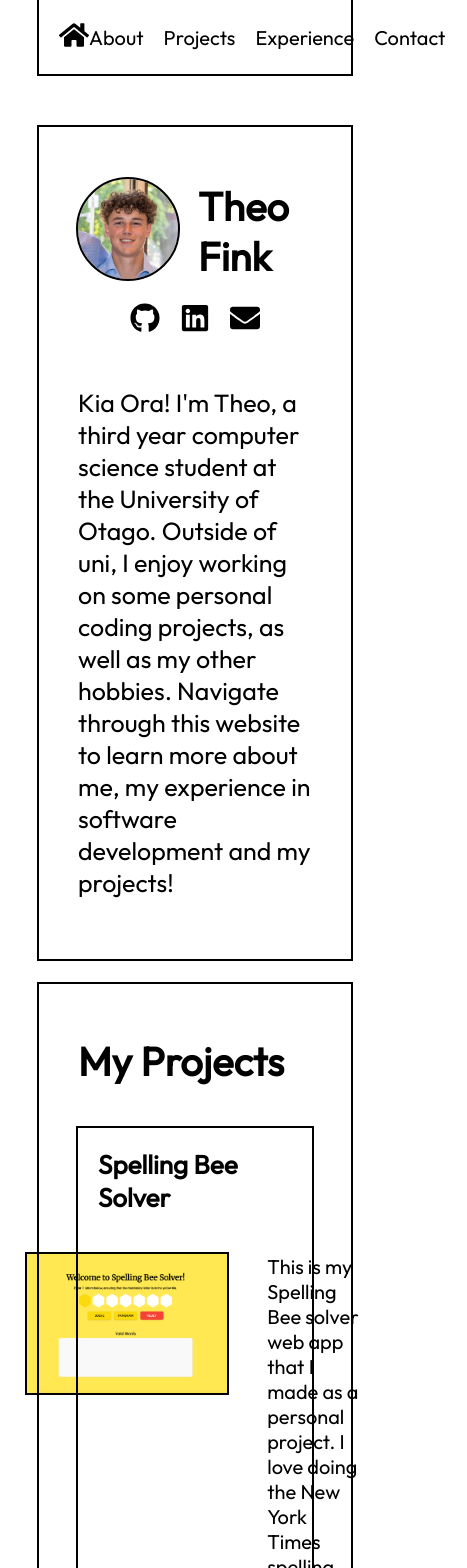
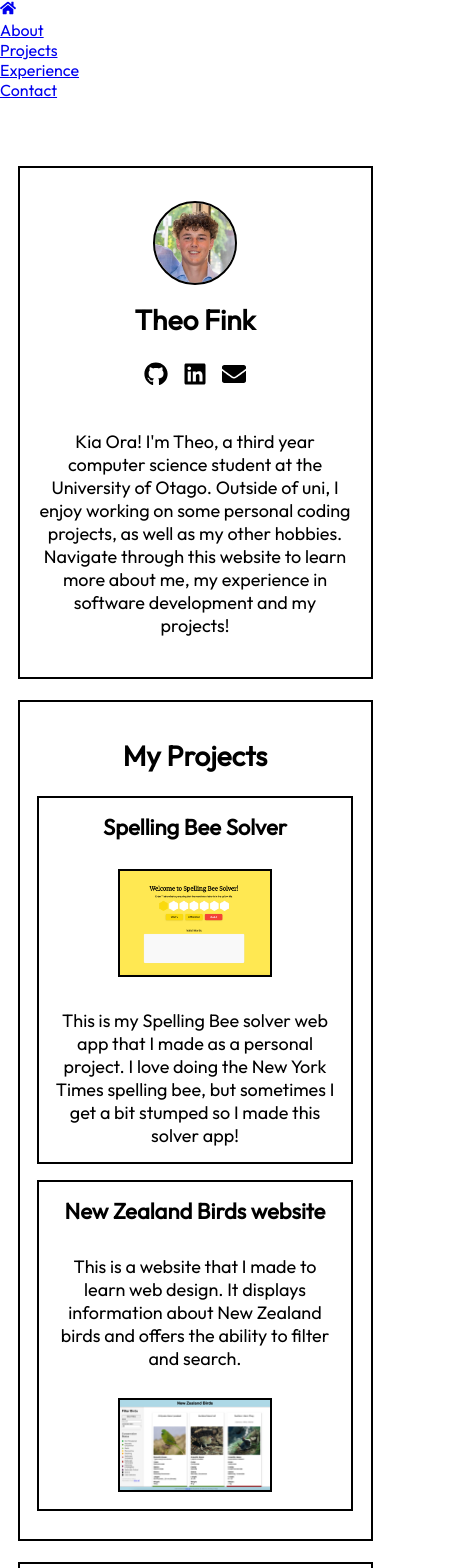
Before and after one commit to theodorefink/portfolio, a React (Vite) app: page / in a window 390 px wide. Shown: the top 1568 px of the page, 467 px wide, since content can reach past the window. Built offline with nearby package versions, Linux system fonts and the light colour scheme.

Commit message:
works on mobile now

```diff
--- a/src/components/About/About.jsx
+++ b/src/components/About/About.jsx
@@ -26,7 +26,7 @@ export const About = () => {
                         alt="music studio photo"
                         className={styles.aboutImage2}
                     />
-                    <p className={styles.aboutDesc}>Outside of coding, I enjoy making electronic music using Ableton, a digital audio workstation on my computer. I have been teaching myself over the past two years and have uploaded some of my finished tracks on my soundcloud <a href="https://soundcloud.com/theodore-nz" target="_blank" rel="noopener noreferrer">here.</a> The world of software instruments and plugins is already super vast, it fascinates me how many sounds and effects can be achieved through software, and I would love to one day be able to code my own! </p>
+                    <p className={styles.aboutDesc}>Outside of coding, I enjoy making electronic music using Ableton, a Digital Audio Workstation on my computer. I have been teaching myself over the past two years and have uploaded some of my finished tracks on my soundcloud <a href="https://soundcloud.com/theodore-nz" target="_blank" rel="noopener noreferrer">here.</a> The world of software instruments and plugins is already super vast, it fascinates me how many sounds and effects can be achieved through software, and I would love to one day be able to code my own! </p>
                 </div>
                 {/* <div className={styles.aboutBox2}>
                     <img
--- a/src/components/About/About.module.css
+++ b/src/components/About/About.module.css
@@ -13,7 +13,7 @@ h2 {
   display: flex;
   justify-content: center;
   font-size: 40px;
-    margin-top: 5vh; /* 5% of the viewport height, adjust as needed */
+  margin-top: 5vh;
   margin-bottom: 5vh;
   transition: transform 0.3s ease, color 0.3s ease;
   max-width: fit-content;
@@ -40,14 +40,7 @@ h2 {
   font-size: 26px;
 }
 
-.aboutImage {
-    max-height: 200px;
-    outline: 2px solid black;
-    margin: 20px;
-    transition: transform 0.3s ease, color 0.3s ease;
-}
-
-.aboutImage2 {
+.aboutImage, .aboutImage2 {
   max-height: 200px;
   outline: 2px solid black;
   margin: 20px;
@@ -72,7 +65,46 @@ h2:hover {
 }
 
 .aboutDesc a {
-    display: inline; /* This ensures the link stays inline with the text */
-    text-decoration: underline; /* Optional: You can add this if you want the link to be underlined */
-    color: inherit; /* Makes the link color inherit the color of the surrounding text */
+  display: inline;
+  text-decoration: underline;
+  color: inherit;
 }
+
+/* === MOBILE RESPONSIVE ADJUSTMENTS === */
+
+@media (max-width: 768px) {
+  .aboutSection {
+    margin-left: 5vw;
+    margin-right: 5vw;
+    padding-left: 5vw;
+    padding-right: 5vw;
+  }
+
+  h2 {
+    font-size: 28px;
+    margin-top: 3vh;
+    margin-bottom: 3vh;
+  }
+
+  .aboutBox2 {
+    flex-direction: column;
+  }
+
+  .aboutTitle {
+    font-size: 22px;
+    margin: 10px;
+    text-align: center;
+  }
+
+  .aboutImage, .aboutImage2 {
+    max-width: 90%;
+    max-height: 150px;
+    margin: 10px;
+  }
+
+  .aboutDesc {
+    font-size: 16px;
+    margin: 10px;
+    text-align: center;
+  }
+}
--- a/src/components/Hero/Hero.module.css
+++ b/src/components/Hero/Hero.module.css
@@ -10,16 +10,15 @@
 }
 
 .introduction {
-  display: flex; /* Aligns image and text horizontally */
-  align-items: center; /* Centers text and image vertically */
+  display: flex;
+  align-items: center;
   justify-content: center;
-  transition: transform 0.3s ease, box-shadow 0.3s ease; /* Smooth transition for scaling and shadow */
-  margin-top: 5vh; /* 5% of the viewport height, adjust as needed */
-  margin-bottom: 2vh; /* 10% of the viewport height, adjust as needed */
+  transition: transform 0.3s ease, box-shadow 0.3s ease;
+  margin-top: 5vh;
+  margin-bottom: 2vh;
   max-width: fit-content;
-  margin-left: auto; /* Centers the div horizontally */
-  margin-right: auto; /* Centers the div horizontally */
-  /* outline: 2px solid black; */
+  margin-left: auto;
+  margin-right: auto;
 }
 
 .introduction:hover {
@@ -50,22 +49,22 @@ h1 {
 
 .contactList {
   display: flex;
-  list-style: none; /* Removes default bullet points */
+  list-style: none;
   padding: 0;
-  gap: 20px; /* Adds spacing between icons */
+  gap: 20px;
 }
 
 .icon {
-  font-size: 30px; /* Adjust the icon size */
-  color: black; /* Set the color of the icons */
-  transition: transform 0.3s ease, color 0.3s ease; /* Add smooth hover effect */
+  font-size: 30px;
+  color: black;
+  transition: transform 0.3s ease, color 0.3s ease;
   margin-top: 0px;
   margin-bottom: 30px;
 }
 
 .icon:hover {
-  transform: scale(1.2); /* Slightly enlarge icons on hover */
-  color: #007bff; /* Change color on hover (adjust as needed) */
+  transform: scale(1.2);
+  color: #007bff;
 }
 
 .blurb {
@@ -75,23 +74,23 @@ h1 {
   transition: transform 0.3s ease, box-shadow 0.3s ease;
 }
 
-.blurb:hover{
+.blurb:hover {
   transform: scale(1.05);
 }
 
 .previewPane {
   display: flex;
-    justify-content: center; /* Centers the boxes horizontally */
-    gap: 20px; /* Adds spacing between boxes */
-    margin-top: 40px; /* Adds space between this section and the content above */
+  justify-content: center;
+  gap: 20px;
+  margin-top: 40px;
 }
 
 .previewBoxes {
-    width: 250px; /* Adjust as needed */
-    height: 150px; /* Adjust as needed */
-    border: 2px solid black; /* White outline */
+  width: 250px;
+  height: 150px;
+  border: 2px solid black;
   display: flex;
-    justify-content: center; /* Centers h2 text horizontally */
+  justify-content: center;
   text-align: center;
   transition: transform 0.3s ease, box-shadow 0.3s ease;
   text-decoration: none;
@@ -99,11 +98,76 @@ h1 {
 }
 
 .previewBoxes:hover {
-    transform: scale(1.05); /* Slight enlargement on hover */
+  transform: scale(1.05);
   box-shadow: 0px 4px 10px rgba(255, 255, 255, 0.2);
 }
 
 h2 {
-    color: black; /* Ensures text is visible */
+  color: black;
   font-size: 20px;
 }
+
+/* === MOBILE RESPONSIVE ADJUSTMENTS === */
+
+@media (max-width: 768px) {
+  .hero {
+    margin-left: 5vw;
+    margin-right: 5vw;
+    padding-left: 5vw;
+    padding-right: 5vw;
+    margin-top: 8vh;
+  }
+
+  h1 {
+    font-size: 28px;
+    text-align: center;
+  }
+
+  .introduction {
+    flex-direction: column;
+    margin-top: 3vh;
+    margin-bottom: 3vh;
+  }
+
+  .profileImageContainer {
+    margin-right: 0;
+    margin-bottom: 15px;
+  }
+
+  .profileImage {
+    width: 80px;
+    height: 80px;
+  }
+
+  .blurb {
+    font-size: 18px;
+    margin-top: 10px;
+    margin-bottom: 30px;
+    text-align: center;
+  }
+
+  .contactList {
+    gap: 15px;
+  }
+
+  .icon {
+    font-size: 24px;
+  }
+
+  .previewPane {
+    flex-direction: column;
+    align-items: center;
+    gap: 15px;
+    margin-top: 20px;
+  }
+
+  .previewBoxes {
+    width: 80%;
+    height: auto;
+    padding: 15px;
+  }
+
+  h2 {
+    font-size: 18px;
+  }
+}
--- a/src/components/Navbar/Navbar.module.css
+++ b/src/components/Navbar/Navbar.module.css
@@ -1,59 +1,157 @@
+.hero {
+  outline: 2px solid black;
+  margin: 15vh 10vw 0 10vw;
+  padding: 10px 10vw;
+}
 
-/* Default nav styles */
-nav {
-    display: flex;
-    justify-content: space-between;
-    align-items: center;
-    padding: 20px 20px;
-    margin-left: 10vw;
-    margin-right: 10vw;
-    position: fixed; /* Keep it fixed at the top */
-    top: 0;
-    left: 0;
-    right: 0;
-    z-index: 1000; /* Make sure it's above other content */
-    background-color: white;
-    outline: 2px solid black;
-    transition: transform 0.3s ease; /* Smooth transition for hide/show */
+.introduction {
+  display: flex;
+  align-items: center;
+  justify-content: center;
+  transition: transform 0.3s ease, box-shadow 0.3s ease;
+  margin: 5vh auto 2vh auto;
+  max-width: fit-content;
+}
+
+.introduction:hover {
+  transform: scale(1.05);
+}
+
+.profileImageContainer {
+  margin-right: 20px;
+}
+
+.profileImage {
+  width: 100px;
+  height: 100px;
+  border-radius: 50%;
+  outline: 2px solid black;
+  transition: transform 0.3s ease;
+}
+
+h1 {
+  font-size: 40px;
+}
+
+.contact {
+  display: flex;
+  justify-content: center;
+  margin-top: 20px;
+}
+
+.contactList {
+  display: flex;
+  list-style: none;
+  padding: 0;
+  gap: 20px;
+}
+
+.icon {
+  font-size: 30px;
+  color: black;
+  transition: transform 0.3s ease, color 0.3s ease;
+  margin: 0 0 30px 0;
+}
+
+.icon:hover {
+  transform: scale(1.2);
+  color: #007bff;
+}
+
+.blurb {
+  font-size: 25px;
+  margin: 20px 0 50px 0;
+  transition: transform 0.3s ease, box-shadow 0.3s ease;
+}
+
+.blurb:hover {
+  transform: scale(1.05);
+}
+
+.previewPane {
+  display: flex;
+  justify-content: center;
+  gap: 20px;
+  margin-top: 40px;
+}
+
+.previewBoxes {
+  width: 250px;
+  height: 150px;
+  border: 2px solid black;
+  display: flex;
+  justify-content: center;
+  text-align: center;
+  padding: 20px;
+  text-decoration: none;
+  transition: transform 0.3s ease, box-shadow 0.3s ease;
+}
+
+.previewBoxes:hover {
+  transform: scale(1.05);
+  box-shadow: 0px 4px 10px rgba(255, 255, 255, 0.2);
+}
+
+h2 {
+  color: black;
+  font-size: 20px;
+}
+
+/* === MOBILE RESPONSIVE ADJUSTMENTS === */
+
+@media (max-width: 768px) {
+  .hero {
+    margin: 8vh 5vw 0 5vw;
+    padding: 10px 5vw;
   }
 
-  nav:hover{
-    transform: scale(1.05);
+  h1 {
+    font-size: 28px;
+    text-align: center;
   }
 
-  .homeIcon {
-    color: black;
-    font-size: 30px;
+  .introduction {
+    flex-direction: column;
+    margin: 3vh 0;
   }
 
-  nav div {
-    display: flex;
-    align-items: center;
+  .profileImageContainer {
+    margin: 0 0 15px 0;
   }
 
-  .navList {
-    display: flex;
-    gap: 20px;
-    list-style-type: none;
-    padding: 0;
-    margin: 0;
+  .profileImage {
+    width: 80px;
+    height: 80px;
   }
 
-  .navList li {
-    color: black;
+  .blurb {
+    font-size: 18px;
+    margin: 10px 0 30px 0;
+    text-align: center;
   }
 
-  .navList li a {
-    color: black;
-    text-decoration: none;
-    font-size: 20px;
+  .contactList {
+    gap: 15px;
   }
 
-  .navList li a:hover {
-    text-decoration: underline; /* Optional: Underline links when hovered */
+  .icon {
+    font-size: 24px;
   }
 
-  /* Hidden navbar when scrolling down */
-  nav.hidden {
-    transform: translateY(-100%); /* Move the navbar out of view */
+  .previewPane {
+    flex-direction: column;
+    align-items: center;
+    gap: 15px;
+    margin-top: 20px;
   }
+
+  .previewBoxes {
+    width: 80%;
+    height: auto;
+    padding: 15px;
+  }
+
+  h2 {
+    font-size: 18px;
+  }
+}
--- a/src/components/Projects/Projects.module.css
+++ b/src/components/Projects/Projects.module.css
@@ -1,22 +1,20 @@
 .projectsSection {
     outline: 2px solid black;
-    margin-left: 10vw;
-    margin-right: 10vw;
-    margin-top: 3vh;
-    padding-top: 10px;
-    padding-bottom: 10px;
-    padding-left: 10vw;
-    padding-right: 10vw;
+    margin: 3vh 10vw 0 10vw;
+    padding: 10px 10vw;
   }
 
   h2 {
     display: flex;
     justify-content: center;
     font-size: 40px;
-    margin-top: 5vh; /* 5% of the viewport height, adjust as needed */
-    margin-bottom: 5vh;
+    margin: 5vh auto;
+    max-width: fit-content;
     transition: transform 0.3s ease, color 0.3s ease;
-    max-width: fit-content;
+  }
+
+  h2:hover {
+    transform: scale(1.05);
   }
 
   .projectBox {
@@ -24,20 +22,26 @@ h2 {
     flex-direction: column;
     align-items: center;
     outline: 2px solid black;
-    margin-top: 20px;
-    margin-bottom: 20px;
+    margin: 20px 0;
     transition: transform 0.3s ease, color 0.3s ease;
+  }
+
+  .projectBox:hover {
+    transform: scale(1.03);
   }
 
   .projectBox2 {
     display: flex;
     flex-direction: row;
+    flex-wrap: wrap;
+    justify-content: center;
   }
 
   .projectTitle {
     display: flex;
     margin: 20px;
     font-size: 26px;
+    text-align: center;
   }
 
   .projectImage {
@@ -52,16 +56,46 @@ h2 {
     transform: scale(1.05);
   }
 
-.projectBox:hover {
-    transform: scale(1.03);
-}
-
-h2:hover {
-    transform: scale(1.05);
-}
-
   .projectDesc {
     display: flex;
     margin: 20px;
     font-size: 20px;
+    text-align: center;
   }
+
+  /* === MOBILE RESPONSIVE ADJUSTMENTS === */
+
+  @media (max-width: 768px) {
+    .projectsSection {
+      margin: 3vh 5vw 0 5vw;
+      padding: 10px 5vw;
+    }
+
+    h2 {
+      font-size: 28px;
+      text-align: center;
+    }
+
+    .projectBox2 {
+      flex-direction: column;
+      align-items: center;
+    }
+
+    .projectTitle {
+      font-size: 22px;
+      margin: 15px;
+      text-align: center;
+    }
+
+    .projectImage {
+      max-width: 150px;
+      max-height: 150px;
+      margin: 15px;
+    }
+
+    .projectDesc {
+      font-size: 18px;
+      margin: 15px;
+      text-align: center;
+    }
+  }
```
Lines whose indentation alone changed are shown as unchanged.
